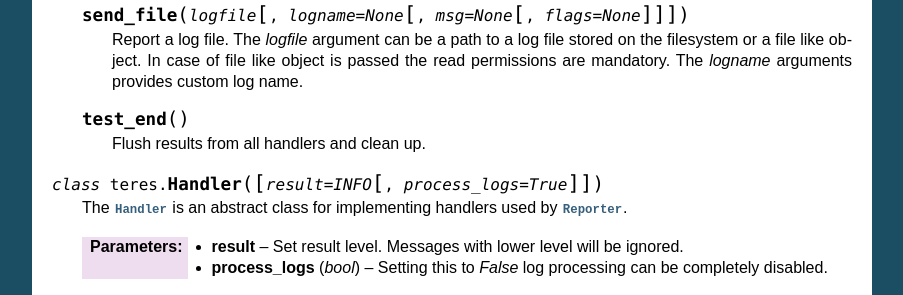
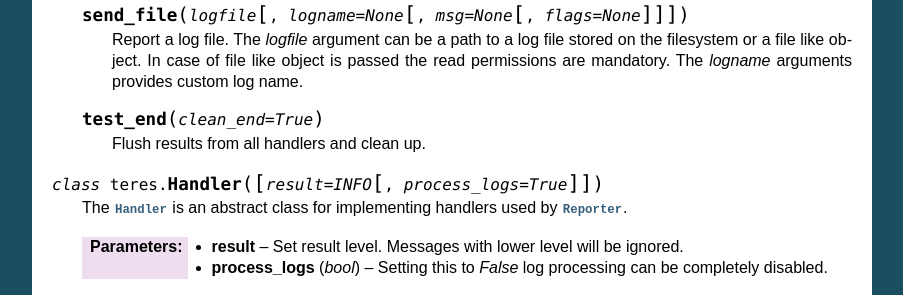
Before and after one commit to rhinstaller/teres, a Sphinx documentation site: the page built from docs/index.rst, in a window 1280 px wide and 900 px high, scrolled down 1022 px. Shown: the part 150-445 px from the top of the window, without its empty margins (198-1101 px from the left). Built offline with Sphinx 7.4.7, drawn with Linux system fonts in a browser that asks for light colours.

Commit message:
Update docs a bit.

```diff
--- a/docs/index.rst
+++ b/docs/index.rst
@@ -91,7 +91,7 @@ actual reporting.
         object is passed the read permissions are mandatory. The *logname*
         arguments provides custom log name.
 
-    .. py:method:: test_end()
+    .. py:method:: test_end(clean_end=True)
 
         Flush results from all handlers and clean up.
 
```
